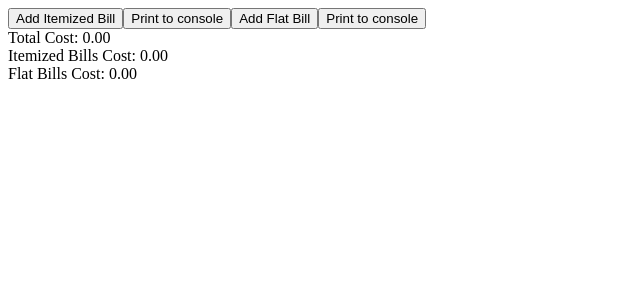
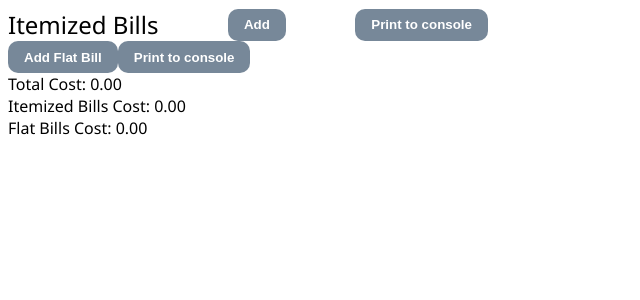
Before and after one commit to theaswanson/billsplit, an Angular app in the folder billsplit/: page / in a window 1280 px wide. Shown: the top 300 px of the page, without its empty margins (0-640 px from the left). Built offline with nearby package versions, Linux system fonts and the light colour scheme.

Commit message:
wip: style itemized bills

```diff
--- a/billsplit/src/app/itemized-bills/itemized-bills.component.html
+++ b/billsplit/src/app/itemized-bills/itemized-bills.component.html
@@ -1,14 +1,23 @@
-<button (click)="addItemizedBill()">Add Itemized Bill</button>
+<div class="bills">
+  <div class="header">
+    <div class="name">Itemized Bills</div>
+    <button (click)="addItemizedBill()">Add</button>
+    <button (click)="printItemizedBills()">Print to console</button>
+  </div>
   <div class="bill" *ngFor="let itemizedBill of itemizedBills">
+    <div class="header">
       <div class="name">{{itemizedBill.name}}</div>
       <input type="text" [(ngModel)]="itemizedBill.name">
+      <div>${{getSumOfItemizedBill(itemizedBill) | number:'1.2-2'}}</div>
       <button (click)="addItem(itemizedBill)">Add Item</button>
+      <button (click)="deleteItemizedBill(itemizedBill)">Delete</button>
+    </div>
+    <div class="items">
       <div class="item" *ngFor="let item of itemizedBill.items">
         <input type="text" [(ngModel)]="item.name">
         <input type="number" [(ngModel)]="item.cost">
         <button (click)="deleteItem(itemizedBill, item)">Delete</button>
       </div>
-  <button (click)="deleteItemizedBill(itemizedBill)">Delete</button>
-  <div>{{getSumOfItemizedBill(itemizedBill) | number:'1.2-2'}}</div>
     </div>
-<button (click)="printItemizedBills()">Print to console</button>
+  </div>
+</div>
--- a/billsplit/src/styles.scss
+++ b/billsplit/src/styles.scss
@@ -1 +1,56 @@
 /* You can add global styles to this file, and also import other style files */
+body {
+  font-family: 'Segoe UI', Tahoma, Geneva, Verdana, sans-serif;
+}
+
+button {
+  color: white;
+  display: inline-block;
+  text-decoration: none;
+  font-weight: bold;
+  cursor: pointer;
+  background-color: lightslategray;
+  border: none;
+  border-radius: 10px;
+  padding: 0 1rem;
+  height: 2rem;
+}
+
+input {
+  height: 2rem;
+  border: 1px solid black;
+  border-radius: 10px;
+  text-decoration: none;
+  padding-left: 0.5rem;
+}
+
+.bills {
+  .header {
+    display: flex;
+    justify-content: space-between;
+    align-items: center;
+    width: 30rem;
+
+    .name {
+      font-size: 1.5rem;
+    }
+  }
+
+  .bill {
+    .header {
+      display: flex;
+      justify-content: space-between;
+      align-items: center;
+
+      .name {
+        font-size: 1.5rem;
+      }
+    }
+
+    .item {
+      padding: 1rem;
+      display: flex;
+      justify-content: space-between;
+    }
+  }
+}
```
Lines whose indentation alone changed are shown as unchanged.
